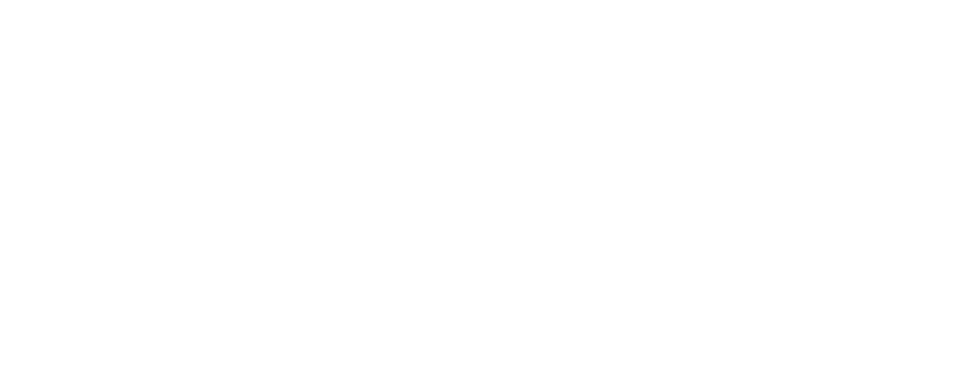
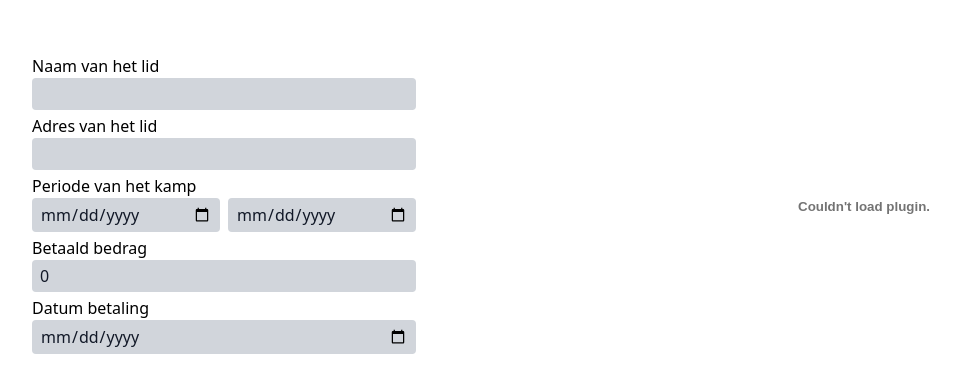
Before and after one commit to mstuyven/attest-gen, a Preact app: page / in a window 1280 px wide. Shown: the part 194-586 px from the top of the page, without its empty margins (96-1053 px from the left). Built offline with nearby package versions, Linux system fonts and the light colour scheme.

Commit message:
Camp certificate form and pdf generation

```diff
--- a/package.json
+++ b/package.json
@@ -9,6 +9,7 @@
     "preview": "vite preview"
   },
   "dependencies": {
+    "jspdf": "^2.5.1",
     "preact": "^10.10.6"
   },
   "devDependencies": {
--- a/src/App.tsx
+++ b/src/App.tsx
@@ -1,6 +1,55 @@
+import { useEffect, useMemo, useRef, useState } from 'preact/hooks'
+import { DateField, DateRangeField, InputField, NumberField } from './components/InputField'
+import { Certificate, renderCertificate } from './domain/Certificate'
+
 export function App() {
+  const [memberName, setMemberName] = useState('')
+  const [memberAddress, setMemberAddress] = useState('')
+  const [campPeriod, setCampPeriod] = useState<[string, string]>(['', ''])
+  const [campPayment, setCampPayment] = useState(0)
+  const [campPaymentDate, setCampPaymentDate] = useState('')
 
-  return <>
+  const certificate = useMemo<Certificate>(() => {
+    const startDate = new Date(campPeriod[0])
+    const endDate = new Date(campPeriod[1])
+    const days = Math.floor((endDate.getTime() - startDate.getTime())/(1000*60*60*24))
 
-  </>
+    return {
+      memberName,
+      memberAddress,
+      campStartDate: campPeriod[0] ? startDate.toLocaleDateString('nl-BE') : '',
+      campEndDate: campPeriod[1] ? endDate.toLocaleDateString('nl-BE') : '',
+      campDays: isNaN(days) ? 0 : days,
+      campPayment,
+      campPaymentDate: campPaymentDate ? new Date(campPaymentDate).toLocaleDateString('nl-BE') : '',
+      date: new Date().toLocaleDateString('nl-BE'),
+    }
+  }, [memberName, memberAddress, campPeriod, campPayment, campPaymentDate])
+
+  const output = useMemo(() => {
+    return renderCertificate(certificate)
+  }, [certificate])
+
+  const [preview, setPreview] = useState<string>()
+  const timeoutRef = useRef<number>()
+
+  useEffect(() => {
+    clearTimeout(timeoutRef.current)
+    timeoutRef.current = setTimeout(() => {
+      setPreview(output)
+    }, 500)
+  }, [certificate, output])
+
+  return <main class='h-screen md:grid grid-cols-2'>
+    <div class='m-3 flex flex-col justify-center items-center'>
+      <InputField label='Naam van het lid' value={memberName} onInput={setMemberName} />
+      <InputField label='Adres van het lid' value={memberAddress} onInput={setMemberAddress} />
+      <DateRangeField label='Periode van het kamp' value={campPeriod} onInput={setCampPeriod} />
+      <NumberField label='Betaald bedrag' value={campPayment} onInput={setCampPayment} />
+      <DateField label='Datum betaling' value={campPaymentDate} onInput={setCampPaymentDate} />
+    </div>
+    <div>
+      <object class='w-full h-full min-h-[400px]' data={`${preview}#toolbar=0&navpanes=0&view=FitH`} type='application/pdf' />
+    </div>
+  </main>
 }
--- /dev/null
+++ b/src/components/Button.tsx
@@ -0,0 +1,7 @@
+
+interface Props {
+	label: string
+}
+export function Button({ label }: Props) {
+	return <button class='rounded bg-cyan-800 hover:bg-cyan-900 transition-colors text-cyan-50 py-1 px-3'>{label}</button>
+}
--- /dev/null
+++ b/src/components/InputField.tsx
@@ -0,0 +1,76 @@
+import { JSX } from 'preact'
+import { useCallback, useState } from 'preact/hooks'
+
+interface InputProps {
+	value: string
+	onInput: (value: string, e: JSX.TargetedEvent<HTMLInputElement>) => void
+	type?: string
+}
+function Input({ value, onInput, type = 'text' }: InputProps) {
+	return <input
+		class='rounded border-gray-800 bg-gray-300 text-gray-900 p-1 px-2 w-full'
+		type={type}
+		value={value}
+		onInput={e => onInput((e.target as HTMLInputElement).value, e)} />
+}
+
+interface InputFieldProps {
+	label: string
+	value: string
+	onInput: (value: string) => void
+}
+export function InputField({ label, value, onInput }: InputFieldProps) {
+	return <div class='mb-1 w-96'>
+		<label class='block'>{label}</label>
+		<Input value={value} onInput={onInput} />
+	</div>
+}
+
+interface NumberFieldProps {
+	label: string
+	value: number
+	onInput: (value: number) => void
+}
+export function NumberField({ label, value, onInput }: NumberFieldProps) {
+	const [str, setStr] = useState(value.toString())
+
+	const onStrInput = useCallback((s: string) => {
+		const parsed = Number(s)
+		if (s.length > 0 && !isNaN(parsed)) {
+			setStr(parsed.toString())
+			onInput(parsed)
+		}
+	}, [onInput])
+
+	return <div class='mb-1 w-96'>
+		<label class='block'>{label}</label>
+		<Input value={str} onInput={onStrInput} type='number' />
+	</div>
+}
+
+interface DateFieldProps {
+	label: string
+	value: string
+	onInput: (value: string) => void
+}
+export function DateField({ label, value, onInput }: DateFieldProps) {
+	return <div class='mb-1 w-96'>
+		<label class='block'>{label}</label>
+		<Input value={value} onInput={onInput} type='date' />
+	</div>
+}
+
+interface DateRangeFieldProps {
+	label: string
+	value: [string, string]
+	onInput: (value: [string, string]) => void
+}
+export function DateRangeField({ label, value, onInput }: DateRangeFieldProps) {
+	return <div class='mb-1 w-96'>
+		<label class='block'>{label}</label>
+		<div class='flex gap-2'>
+			<Input value={value[0]} onInput={s => onInput([s, value[1]])} type='date' />
+			<Input value={value[1]} onInput={e => onInput([value[0], e])} type='date' />
+		</div>
+	</div>
+}
--- /dev/null
+++ b/src/domain/Certificate.ts
@@ -0,0 +1,80 @@
+import jsPDF from 'jspdf'
+
+const ORG = {
+	orgName: 'Scouts Jan Berchmans',
+	orgAddress: 'Veerstraat 14, 9160 Lokeren',
+	orgContact: 'groepsleiding@scoutsheirbrug.be',
+}
+
+export interface Certificate {
+	memberName: string
+	memberAddress: string
+	campStartDate: string
+	campEndDate: string
+	campDays: number
+	campPayment: number
+	campPaymentDate: string
+	date: string
+}
+
+const A4_WIDTH = 210
+
+export function renderCertificate(certificate: Certificate) {
+	const doc = new jsPDF()
+	function font({ size, color, style }: { size?: number; color?: string; style?: 'bold' }) {
+		doc.setFontSize(size ?? 16)
+		doc.setTextColor(color ?? '#000')
+		doc.setFont('Helvetica', 'normal', style === 'bold' ? 'bold' : 'normal')
+	}
+
+	let y = 10
+	const x = 10
+	const x1 = 14
+	const x2 = 57
+
+	function title(label: string) {
+		y += 10
+		font({ size: 20, style: 'bold' })
+		doc.text(label, x, y)
+		y += 10
+	}
+
+	function section(label: string | null, lines: number) {
+		doc.rect(x, y, A4_WIDTH - (2 * x), (label ? 12 : 4) + lines * 10)
+		if (label) {
+			font({ size: 13, color: '#666', style: 'bold' })
+			doc.text(label, x + 2, y + 7)
+		}
+		y += (label ? 17 : 9)
+	}
+
+	function field(label: string, value: string) {
+		font({ size: 15, style: 'bold' })
+		doc.text(`${label}:`, x1, y)
+		font({ size: 15 })
+		doc.text(value, x2, y)
+		y += 10
+	}
+
+	title('Attest van deelname aan scoutskamp')
+
+	section('Gegevens van de deelnemer', 2)
+	field('Naam', certificate.memberName)
+	field('Adres', certificate.memberAddress)
+
+	section('Gegevens van de organisatie', 3)
+	field('Naam', ORG.orgName)
+	field('Adres', ORG.orgAddress)
+	field('E-mailadres', ORG.orgContact)
+
+	section('Gegevens van het kamp', 4)
+	field('Periode', `${certificate.campStartDate} - ${certificate.campEndDate}`)
+	field('Aantal dagen', `${certificate.campDays}`)
+	field('Betaald bedrag', `${certificate.campPayment} euro`)
+	field('Datum betaling', certificate.campPaymentDate)
+
+	section(null, 6)
+	field('Datum', certificate.date)
+
+	return doc.output('datauristring', { filename: `Attest ${certificate.memberName}` })
+}
```
Also changed, not shown: 1 other file (tests, documents, lock files or other folders).
